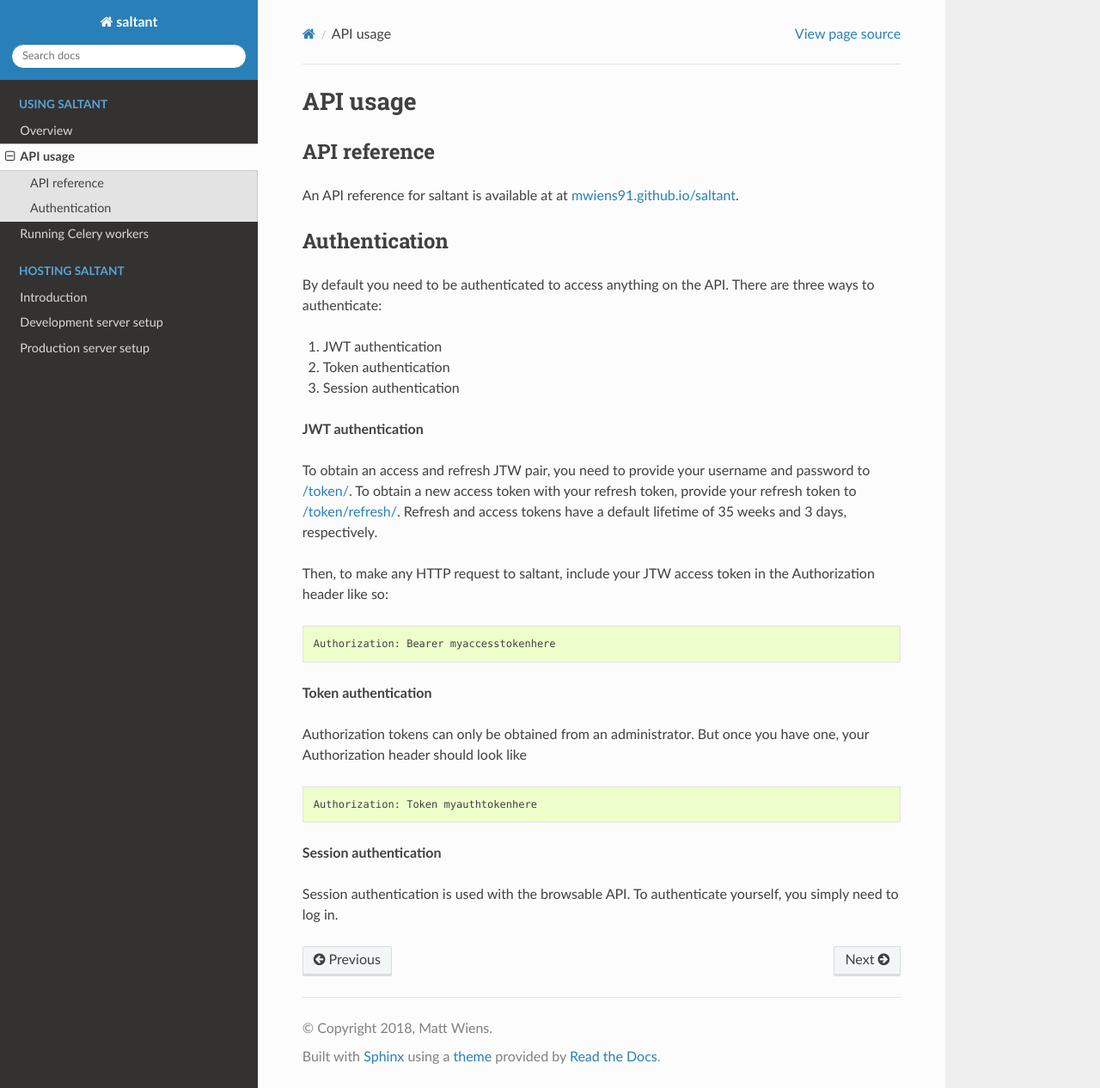
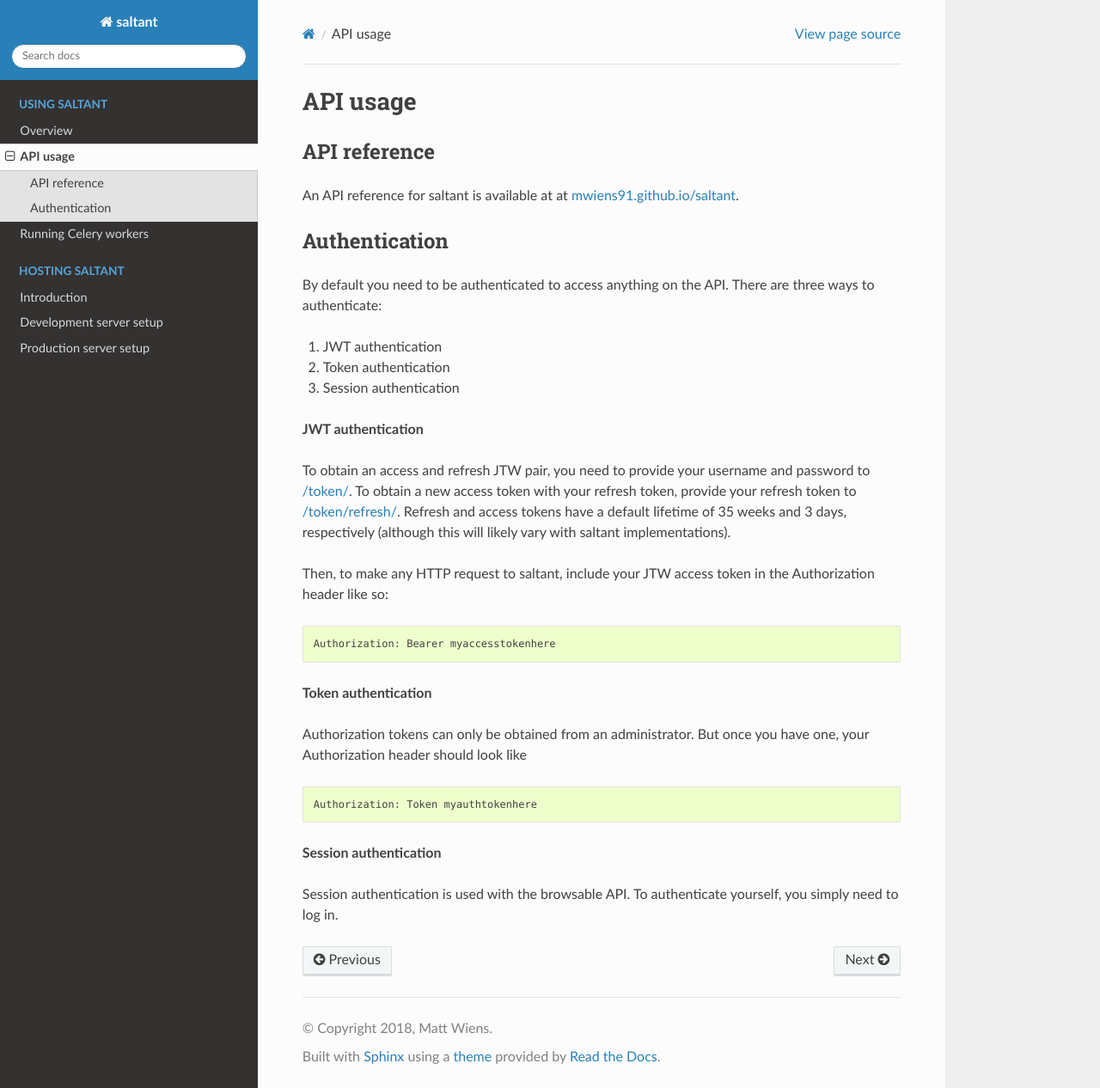
Before and after one commit to saltant-org/saltant, a Sphinx documentation site: the page built from docs/source/using/api-usage.rst, in a window 1280 px wide and 1266 px high. Shown: the whole window at 86% size. Built offline with Sphinx 7.4.7 and the Read the Docs theme 2.0.0, drawn with Linux system fonts in a browser that asks for light colours.

```diff
--- a/docs/source/using/api-usage.rst
+++ b/docs/source/using/api-usage.rst
@@ -23,7 +23,8 @@ To obtain an access and refresh JTW pair, you need to provide your
 username and password to `/token/`_. To obtain a new access token with
 your refresh token, provide your refresh token to `/token/refresh/`_.
 Refresh and access tokens have a default lifetime of 35 weeks and 3
-days, respectively.
+days, respectively (although this will likely vary with saltant
+implementations).
 
 Then, to make any HTTP request to saltant, include your JTW access token
 in the Authorization header like so::
```
Also changed, not shown: 2 other files.
